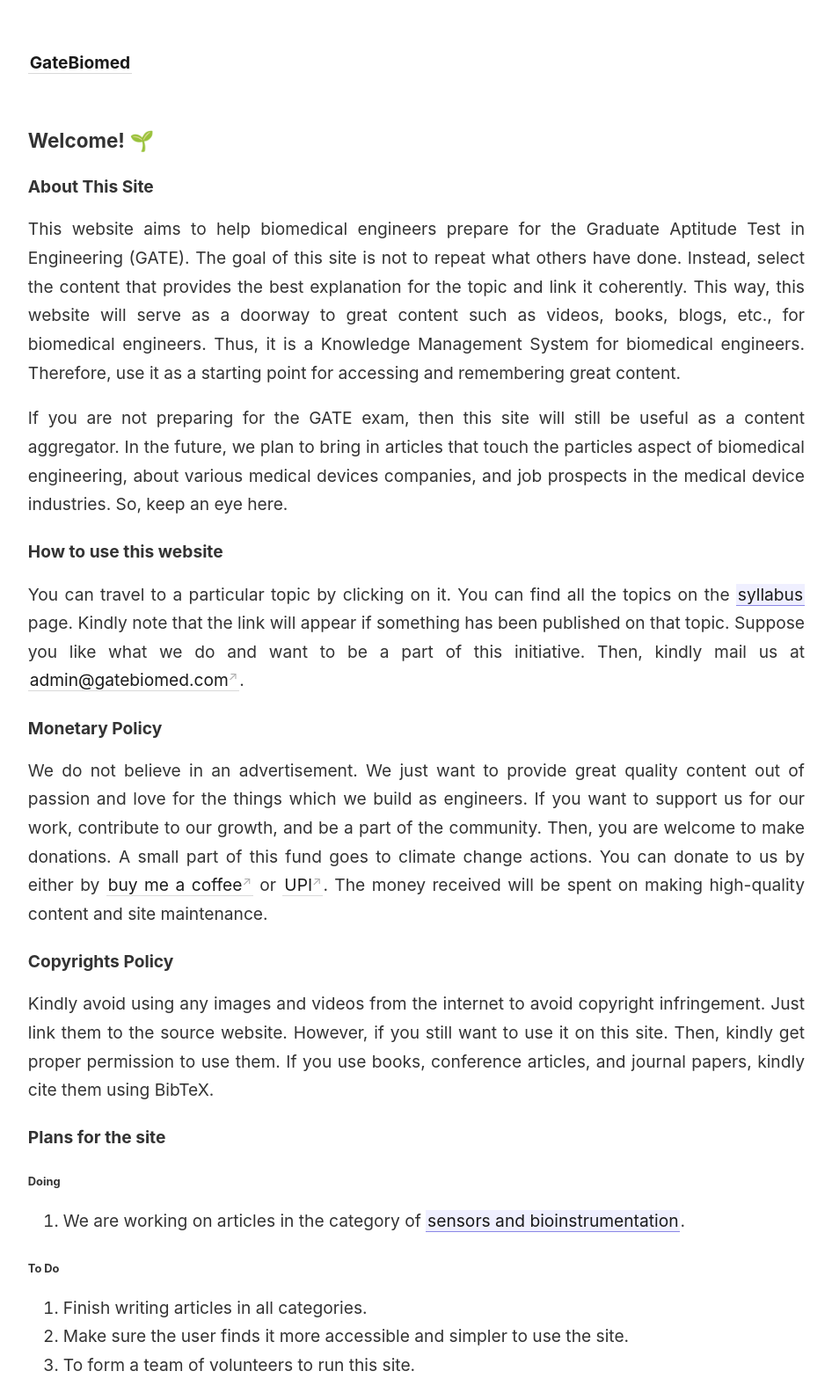
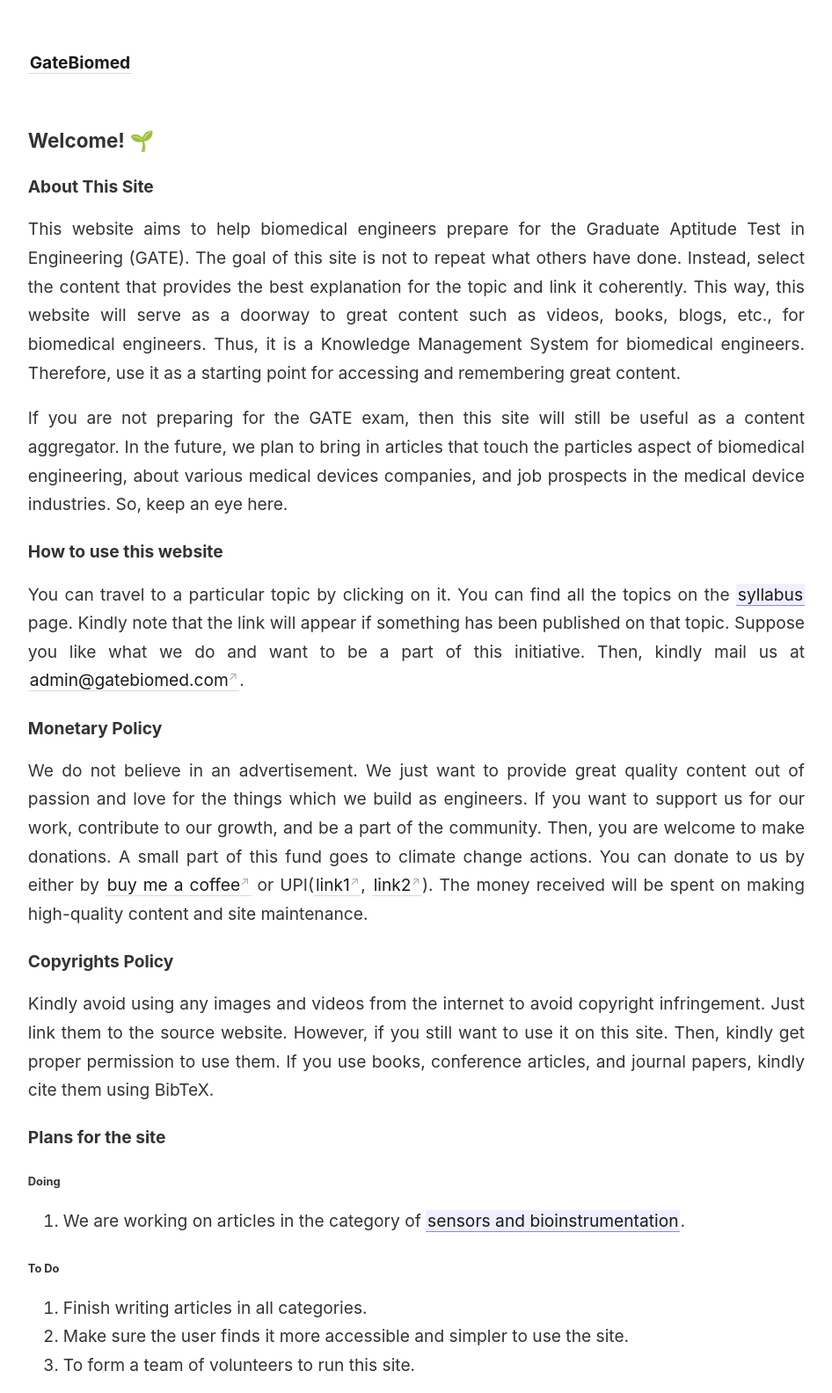
Before and after one commit to ajaygunalan/biomedrobo, a Jekyll site: the page built from _pages/index.md, in a window 1280 px wide, cut to the strip 0-1584 px from the top of the page. Shown: the whole strip at 88% size, without its empty margins (45-991 px from the left). Built offline with Jekyll 4.4.1, drawn with Linux system fonts in a browser that asks for light colours.

Commit message:
added upi qr

```diff
--- a/_pages/index.md
+++ b/_pages/index.md
@@ -18,7 +18,7 @@ If you are not preparing for the GATE exam, then this site will still be useful
 You can travel to a particular topic by clicking on it. You can find all the topics on the [[syllabus]] page. Kindly note that the link will appear if something has been published on that topic. Suppose you like what we do and want to be a part of this initiative. Then, kindly mail us at [admin@gatebiomed.com](mailto:admin@gatebiomed.com).
 
 #### Monetary Policy
-We do not believe in an advertisement. We just want to provide great quality content out of passion and love for the things which we build as engineers. If you want to support us for our work, contribute to our growth, and be a part of the community. Then, you are welcome to make donations. A small part of this fund goes to climate change actions. You can donate to us by either by [buy me a coffee](https://www.buymeacoffee.com/gateBiomed) or [UPI](https://upayi.ml/ajay.gunalan@axisbank). The money received will be spent on making high-quality content and site maintenance.
+We do not believe in an advertisement. We just want to provide great quality content out of passion and love for the things which we build as engineers. If you want to support us for our work, contribute to our growth, and be a part of the community. Then, you are welcome to make donations. A small part of this fund goes to climate change actions. You can donate to us by either by [buy me a coffee](https://www.buymeacoffee.com/gateBiomed) or UPI([link1](/assets/images/ajayUPI.jpeg), [link2](https://upayi.ml/ajay.gunalan@axisbank)). The money received will be spent on making high-quality content and site maintenance.
 
 #### Copyrights Policy
 Kindly avoid using any images and videos from the internet to avoid copyright infringement. Just link them to the source website. However, if you still want to use it on this site. Then, kindly get proper permission to use them. If you use books, conference articles, and journal papers, kindly cite them using BibTeX.
```
Also changed, not shown: assets/images/ajayUPI.jpeg (added).
